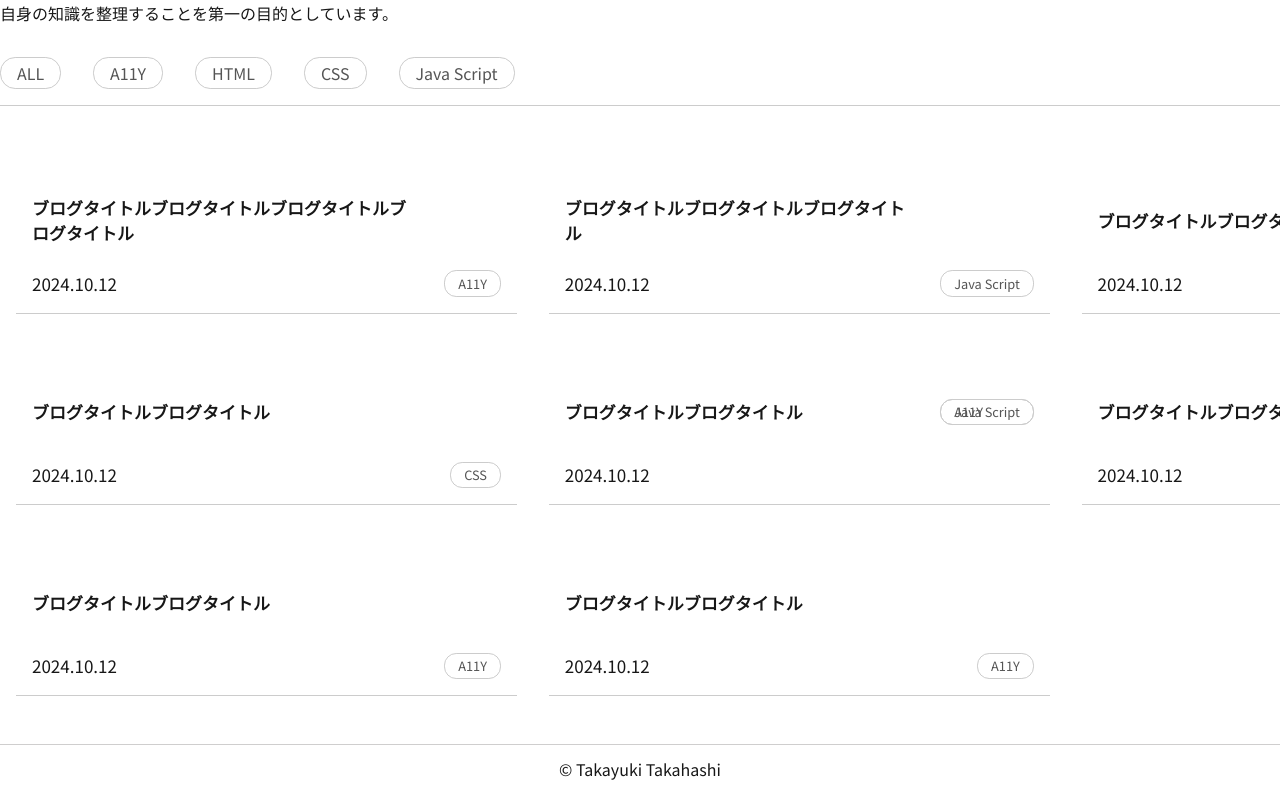
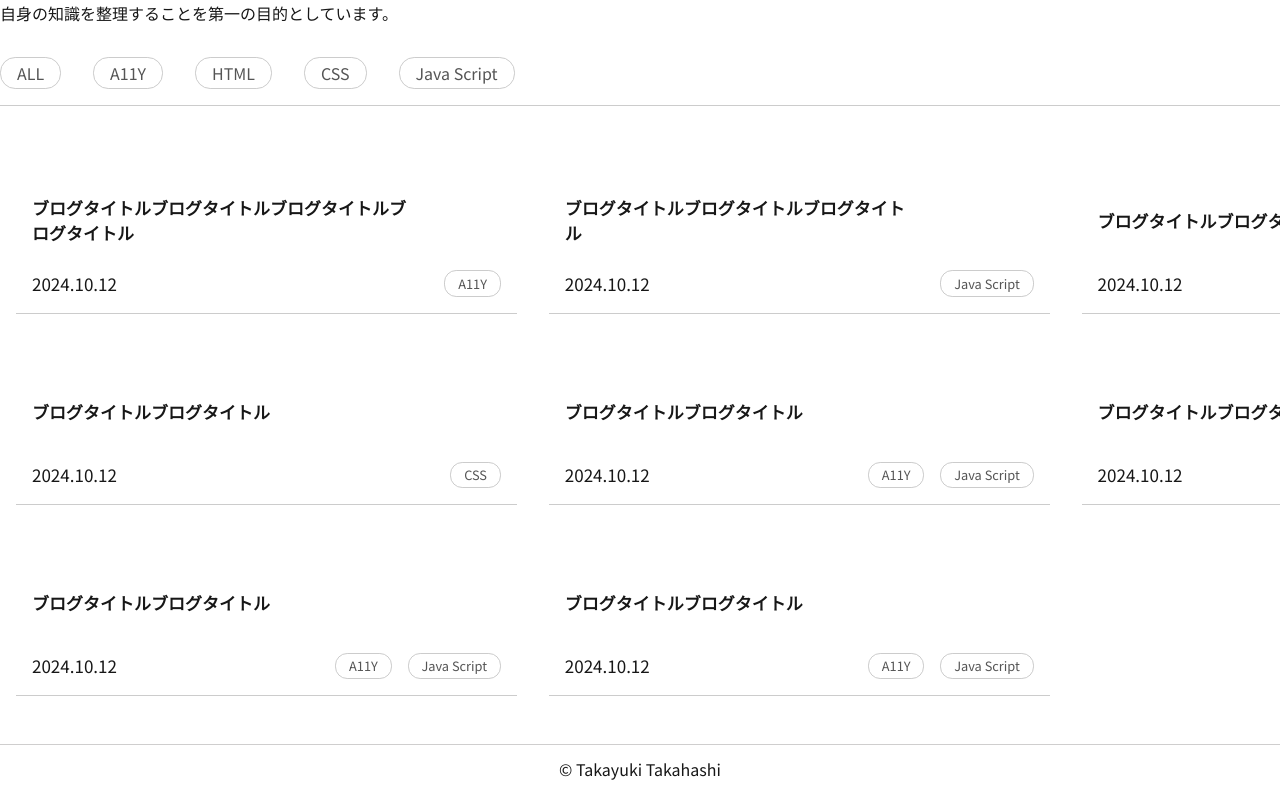
Before and after one commit to tktkaws/next_tailwind_sample, a Next.js app: page / in a window 1280 px wide. Shown: the part 583-1375 px from the top of the page. Built offline with nearby package versions, Linux system fonts and the light colour scheme; a web font is replaced by a local one.

Commit message:
複数タグに対応

```diff
--- a/src/app/page.tsx
+++ b/src/app/page.tsx
@@ -59,22 +59,30 @@ export default function Home() {
           <li className={styles.blogListItem}>
             <p className={styles.blogListItemDate}>2024.10.12</p>
             <p className={styles.blogListItemTitle}>ブログタイトルブログタイトルブログタイトルブログタイトル</p>
-            <p className={styles.blogListItemTag}>A11Y</p>
+            <div className={styles.blogListItemTagWrapper}>
+              <p className={styles.blogListItemTag}>A11Y</p>
+            </div>
           </li>
           <li className={styles.blogListItem}>
             <p className={styles.blogListItemDate}>2024.10.12</p>
             <p className={styles.blogListItemTitle}>ブログタイトルブログタイトルブログタイトル</p>
-            <p className={styles.blogListItemTag}>Java Script</p>
+            <div className={styles.blogListItemTagWrapper}>
+              <p className={styles.blogListItemTag}>Java Script</p>
+            </div>
           </li>
           <li className={styles.blogListItem}>
             <p className={styles.blogListItemDate}>2024.10.12</p>
             <p className={styles.blogListItemTitle}>ブログタイトルブログタイトル</p>
+            <div className={styles.blogListItemTagWrapper}>
             <p className={styles.blogListItemTag}>HTML</p>
+            </div>
           </li>
           <li className={styles.blogListItem}>
             <p className={styles.blogListItemDate}>2024.10.12</p>
             <p className={styles.blogListItemTitle}>ブログタイトルブログタイトル</p>
+            <div className={styles.blogListItemTagWrapper}>
             <p className={styles.blogListItemTag}>CSS</p>
+            </div>
           </li>
           <li className={styles.blogListItem}>
             <p className={styles.blogListItemDate}>2024.10.12</p>
@@ -87,17 +95,26 @@ export default function Home() {
           <li className={styles.blogListItem}>
             <p className={styles.blogListItemDate}>2024.10.12</p>
             <p className={styles.blogListItemTitle}>ブログタイトルブログタイトル</p>
-            <p className={styles.blogListItemTag}>A11Y</p>
+             <div className={styles.blogListItemTagWrapper}>
+              <p className={styles.blogListItemTag}>A11Y</p>
+              <p className={styles.blogListItemTag}>Java Script</p>
+            </div>
           </li>
           <li className={styles.blogListItem}>
             <p className={styles.blogListItemDate}>2024.10.12</p>
             <p className={styles.blogListItemTitle}>ブログタイトルブログタイトル</p>
-            <p className={styles.blogListItemTag}>A11Y</p>
+             <div className={styles.blogListItemTagWrapper}>
+              <p className={styles.blogListItemTag}>A11Y</p>
+              <p className={styles.blogListItemTag}>Java Script</p>
+            </div>
           </li>
           <li className={styles.blogListItem}>
             <p className={styles.blogListItemDate}>2024.10.12</p>
             <p className={styles.blogListItemTitle}>ブログタイトルブログタイトル</p>
-            <p className={styles.blogListItemTag}>A11Y</p>
+             <div className={styles.blogListItemTagWrapper}>
+              <p className={styles.blogListItemTag}>A11Y</p>
+              <p className={styles.blogListItemTag}>Java Script</p>
+            </div>
           </li>
         </ul>
       </main>
--- a/src/app/styles.module.css
+++ b/src/app/styles.module.css
@@ -139,21 +139,22 @@
     grid-column: 1;
     font-weight: bold;
 }
-.blogListItemTag {
+
+.blogListItemTagWrapper {
     grid-row: 2;
     grid-column: 2;
+    display: grid;
+    grid-auto-flow: column;
+    column-gap: 1rem;
+    justify-content: end;
+    width: fit-content;
+}
+.blogListItemTag {
     font-size: .8rem;
     color: #555555;
     padding: .2em 1em;
     border: solid 1px #CCCCCC;
     border-radius: .95em;
-}
-.blogListItemTagWrapper {
-    grid-column: 3;
-    display: grid;
-    grid-auto-flow: column;
-    column-gap: 1rem;
-    justify-content: end;
 }
 
 .heading {
```
